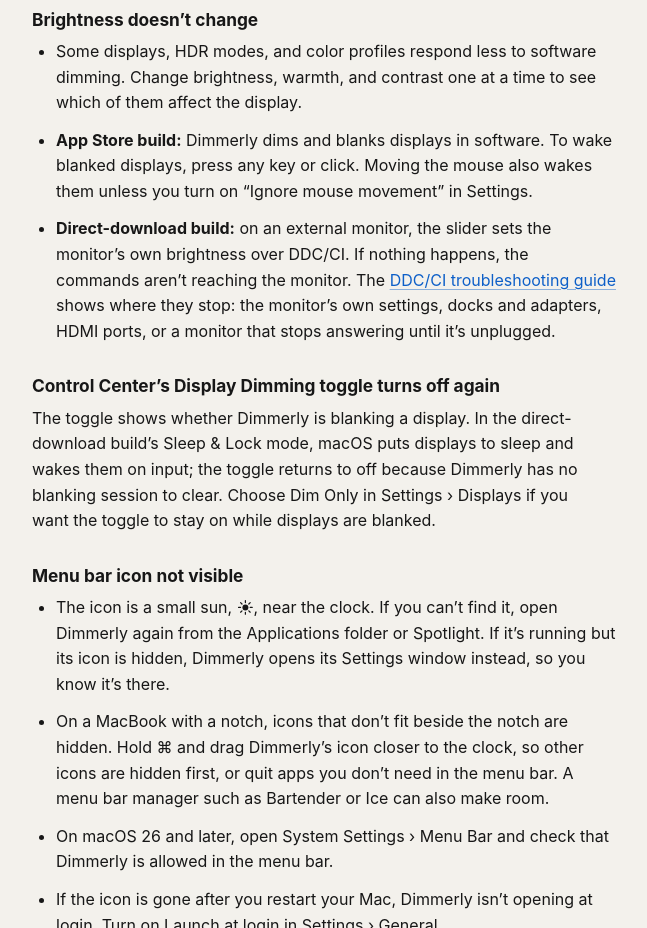
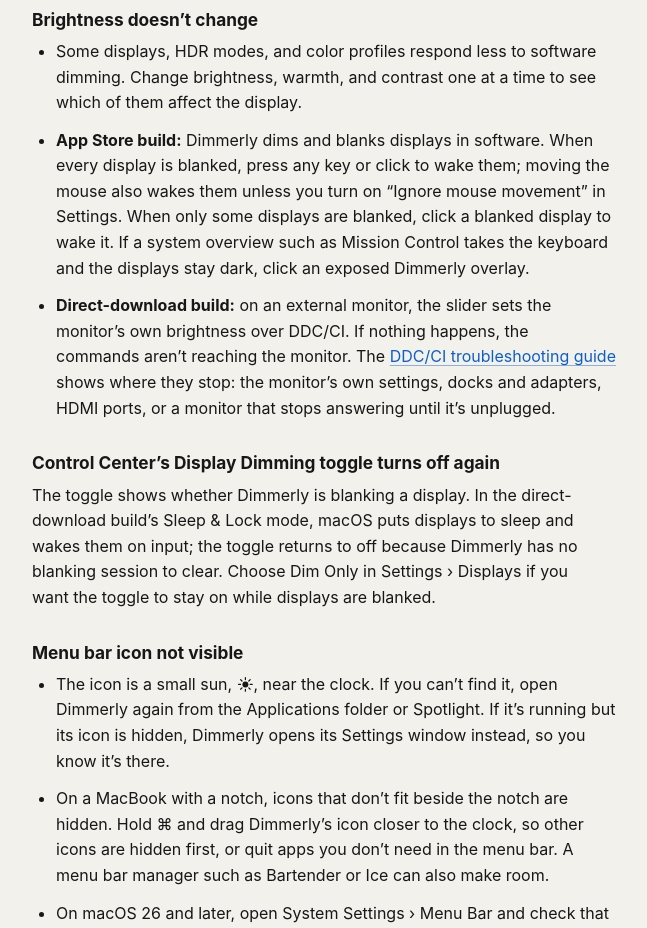
Before and after one commit to olujicz/Dimmerly, a plain HTML site: page documentation/support.html in a window 1280 px wide. Shown: the part 940-1868 px from the top of the page, without its empty margins (198-845 px from the left). Drawn offline with Linux system fonts and the light colour scheme.

Commit message:
make the support page wake wording match how each case behaves

```diff
--- a/documentation/support.html
+++ b/documentation/support.html
@@ -142,7 +142,7 @@
         <h3 id="brightness"><span id="displays-dont-dim"></span><span id="brightness-slider"></span>Brightness doesn&rsquo;t change</h3>
         <ul>
             <li>Some displays, HDR modes, and color profiles respond less to software dimming. Change brightness, warmth, and contrast one at a time to see which of them affect the display.</li>
-            <li><strong>App Store build:</strong> Dimmerly dims and blanks displays in software. To wake blanked displays, press any key or click. Moving the mouse also wakes them unless you turn on &ldquo;Ignore mouse movement&rdquo; in Settings.</li>
+            <li><strong>App Store build:</strong> Dimmerly dims and blanks displays in software. When every display is blanked, press any key or click to wake them; moving the mouse also wakes them unless you turn on &ldquo;Ignore mouse movement&rdquo; in Settings. When only some displays are blanked, click a blanked display to wake it. If a system overview such as Mission Control takes the keyboard and the displays stay dark, click an exposed Dimmerly overlay.</li>
             <li><strong>Direct-download build:</strong> on an external monitor, the slider sets the monitor&rsquo;s own brightness over DDC/CI. If nothing happens, the commands aren&rsquo;t reaching the monitor. The <a href="ddc-ci-not-working.html">DDC/CI troubleshooting guide</a> shows where they stop: the monitor&rsquo;s own settings, docks and adapters, HDMI ports, or a monitor that stops answering until it&rsquo;s unplugged.</li>
         </ul>
 
```
Also changed, not shown: documentation/app-store-support.html (+1 -1 lines).
